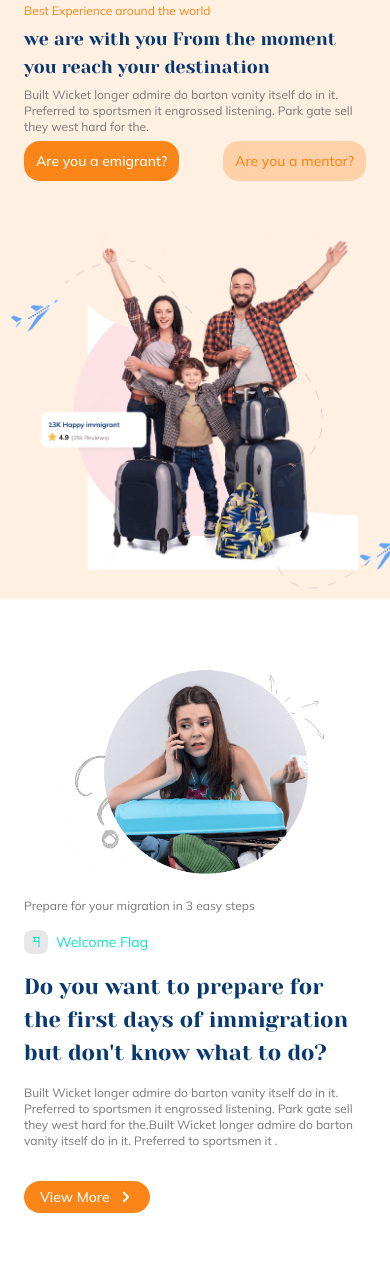
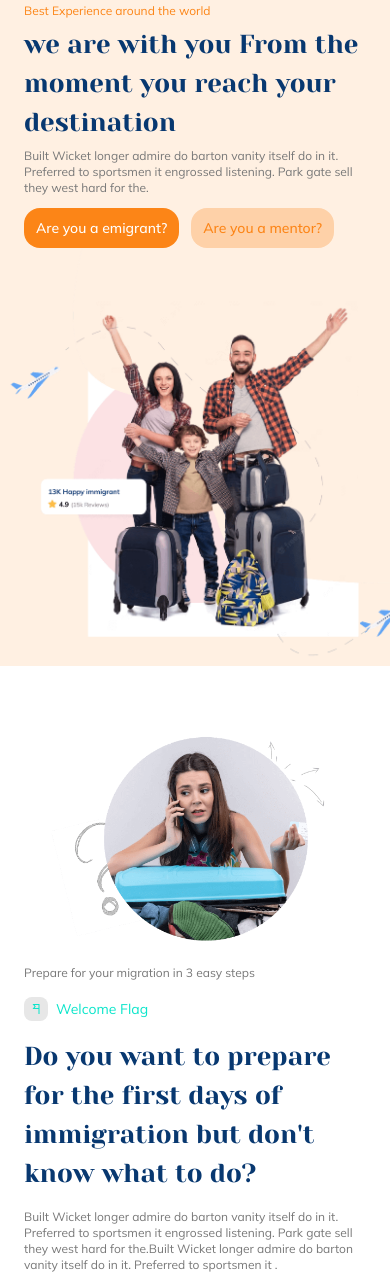
Before and after one commit to hosseintaromi/4comer, a website: page index.html in a window 390 px wide. Shown: the part 109-1385 px from the top of the page. Drawn offline with Linux system fonts and the light colour scheme.

Commit message:
fix: :bug: font size fixed

```diff
--- a/index.html
+++ b/index.html
@@ -56,7 +56,7 @@
                 <div class="md:flex-auto md:max-w-523 pt-6 px-6 md:p-0">
                     <div class="text-primary text-xs md:text-2xl md:font-bold mb-1.5 md:mb-0">Best Experience around the
                         world</div>
-                    <div class="text-secondary text-lg md:text-5xl md:leading-55 font-YesevaOne mb-1.5 md:mb-0">we are
+                    <div class="text-secondary text-cm md:text-5xl md:leading-55 font-YesevaOne mb-1.5 md:mb-0">we are
                         with you From the moment you
                         reach your
                         destination</div>
@@ -64,8 +64,8 @@
                         vanity itself do in it. Preferred
                         to sportsmen it
                         engrossed listening. Park gate sell they west hard for the.</div>
-                    <div class="flex justify-between md:mt-8">
-                        <a class="flex items-center h-10 font-medium bg-primary text-white rounded-2xl py-1.5 px-3 md:px-4 md:py-2 text-sm md:text-base"
+                    <div class="flex mt-3 md:mt-8">
+                        <a class="mr-3 md:mr-6 flex items-center h-10 font-medium bg-primary text-white rounded-2xl py-1.5 px-3 md:px-4 md:py-2 text-sm md:text-base"
                             href="#">Are you a emigrant?</a>
                         <a class="flex items-center h-10 font-medium bg-primary-light text-primary rounded-2xl py-1.5 px-3 md:px-4 md:py-2 text-sm md:text-base"
                             href="#">Are you a mentor?</a>
--- a/tailwind.config.js
+++ b/tailwind.config.js
@@ -39,7 +39,7 @@ module.exports = {
               'YesevaOne': ['"YesevaOne"'],
             },
             fontSize: {
-              'cm': '1.375rem'
+              'cm': '1.625rem'
             },
             lineHeight: {
               '55': '3.4375rem',
```
Also changed, not shown: tailwind.css.
